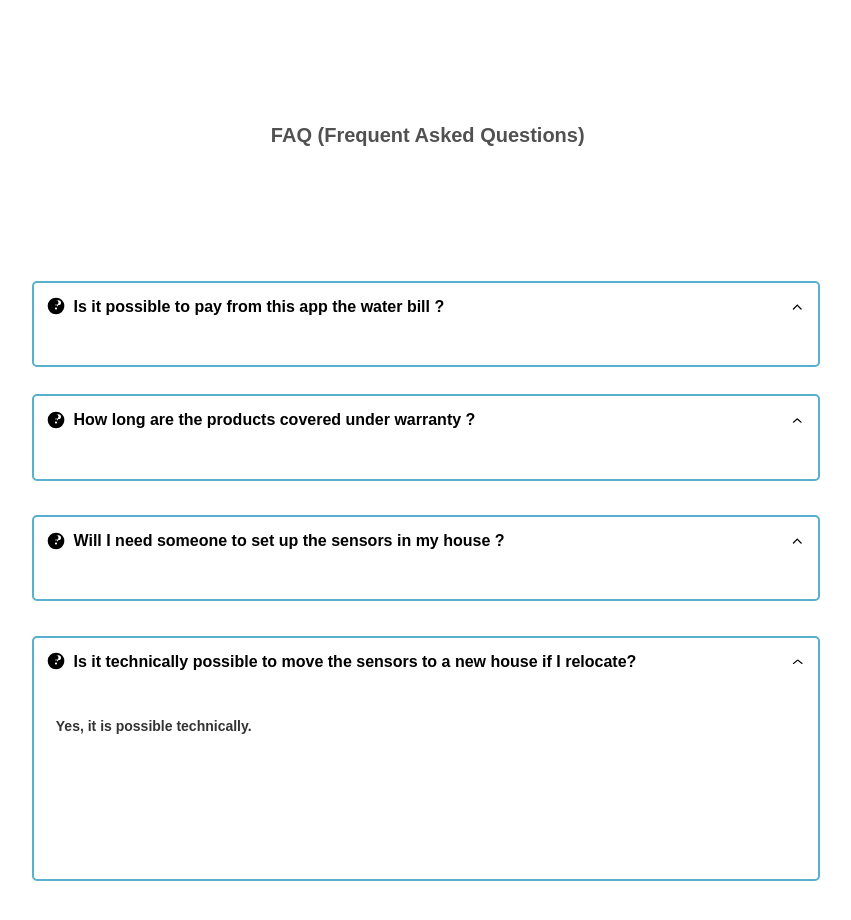
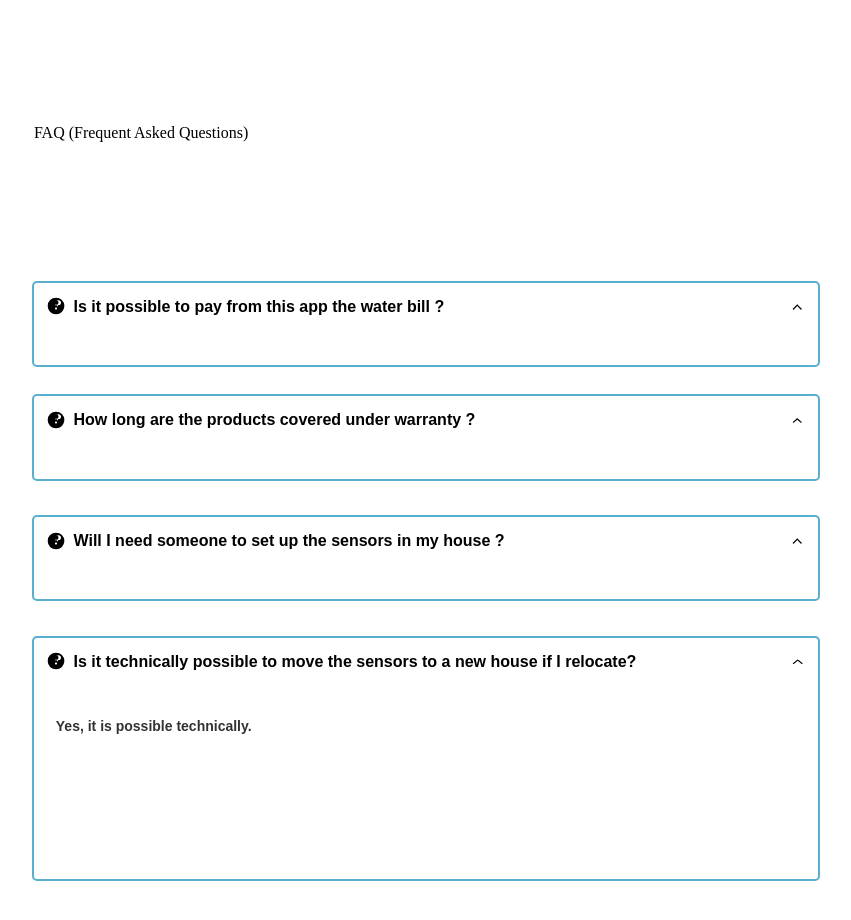
Before and after one commit to Aqualana/landing-page, a React (Vite) app: page / in a window 1280 px wide. Shown: the part 3680-4600 px from the top of the page, without its empty margins (191-1042 px from the left). Built offline with nearby package versions, Linux system fonts and the light colour scheme.

Commit message:
reference FAQ

```diff
--- a/src/BlocksContentH3TitleCenter/BlocksContentH3TitleCenter.css
+++ b/src/BlocksContentH3TitleCenter/BlocksContentH3TitleCenter.css
@@ -6,16 +6,3 @@
   height: 90px;
   position: relative;
 }
-.blocks-content-h-3-title-center .title {
-  color: #515151;
-  text-align: center;
-  font-family: "CalSans-SemiBold", sans-serif;
-  font-size: 20px;
-  font-weight: 700;
-  position: absolute;
-  right: 1.46%;
-  left: 0%;
-  width: 98.54%;
-  top: 0px;
-  height: 85px;
-}
--- a/src/MacBookPro141/MacBookPro141.jsx
+++ b/src/MacBookPro141/MacBookPro141.jsx
@@ -134,13 +134,12 @@ export const MacBookPro141 = ({ className, ...props }) => {
         personalized tips to save water and lower your bills.{" "}
       </div>
       <div className="the-team2">The Team </div>
-      <div className="group" >
+      <div className="group" ref={sectionsRef.faq}>
         <BlocksContentH3TitleCenter
-          ref={sectionsRef.faq}
           text="FAQ (Frequent Asked Questions)"
           className="elements-content-h-3-title-center-instance"
         ></BlocksContentH3TitleCenter>
-      </div>
+
       <ComponentsFaQsFaq1Closed
         text="Will I need someone to set up the sensors in my house ?"
         className="elements-fa-qs-faq-1-closed-instance"
@@ -158,6 +157,8 @@ export const MacBookPro141 = ({ className, ...props }) => {
         text2="Yes, it is possible technically."
         className="elements-fa-qs-faq-1-collapsed-instance"
       ></ComponentsFaQsFaq1Collapsed>
+      </div>
+
       <div className="newsletter">
         <div className="bg"></div>
         <div className="download-our-app-and-start-saving-on-your-water-consumption-bills-today">
```
